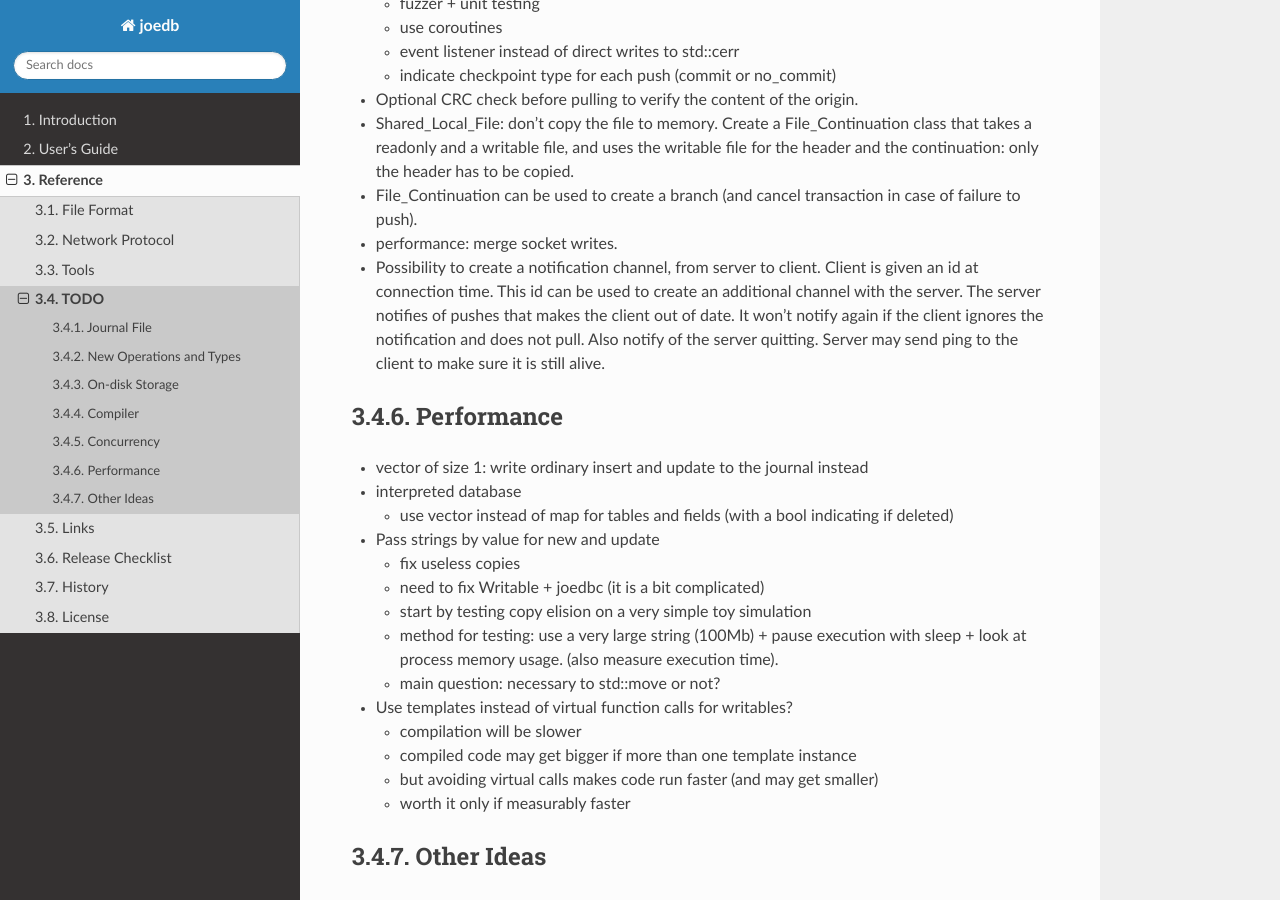
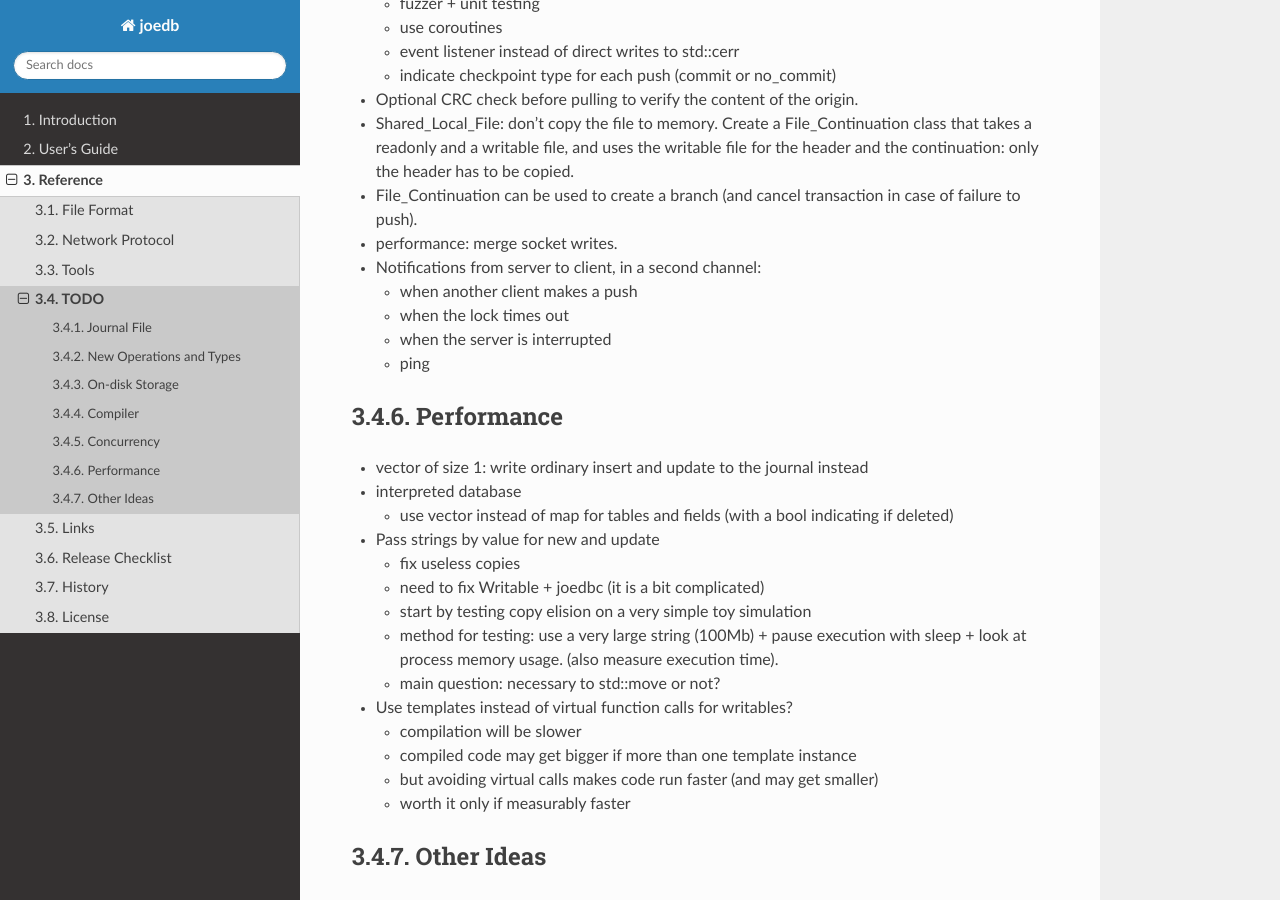
Before and after one commit to Remi-Coulom/joedb, a Sphinx documentation site: the page built from doc/source/todo.rst, in a window 1280 px wide and 900 px high, scrolled down 1529 px. Built offline with Sphinx 7.4.7 and the Read the Docs theme 2.0.0, drawn with Linux system fonts in a browser that asks for light colours; formulas are drawn with MathJax 3.

Commit message:
todo: notifications

```diff
--- a/doc/source/todo.rst
+++ b/doc/source/todo.rst
@@ -77,12 +77,12 @@ Concurrency
 - File_Continuation can be used to create a branch (and cancel transaction in
   case of failure to push).
 - performance: merge socket writes.
-- Possibility to create a notification channel, from server to client. Client
-  is given an id at connection time. This id can be used  to create an
-  additional channel with the server. The server notifies of pushes that makes
-  the client out of date. It won't notify again if the client ignores the
-  notification and does not pull. Also notify of the server quitting. Server
-  may send ping to the client to make sure it is still alive.
+- Notifications from server to client, in a second channel:
+
+  - when another client makes a push
+  - when the lock times out
+  - when the server is interrupted
+  - ping
 
 Performance
 -----------
```
